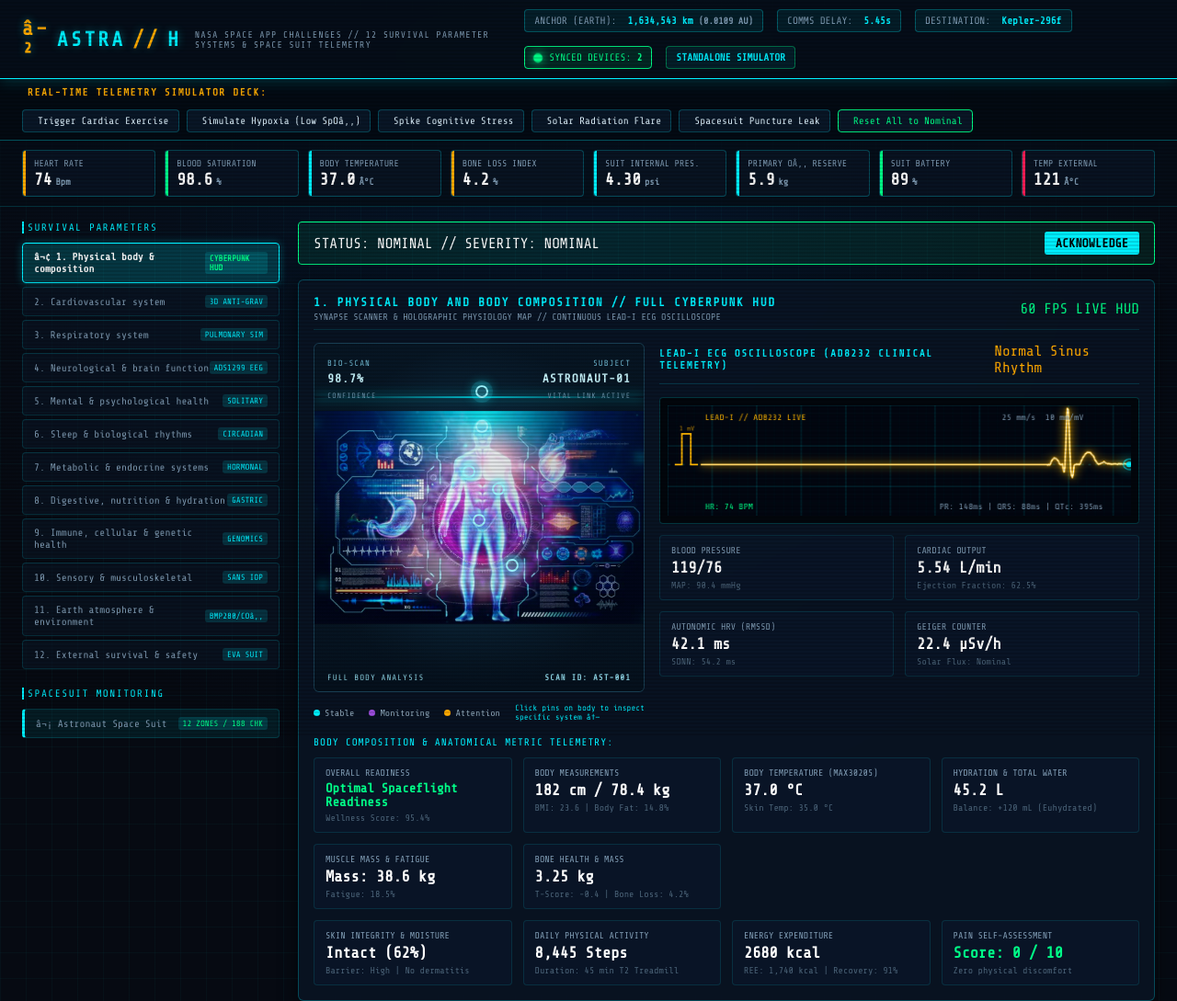
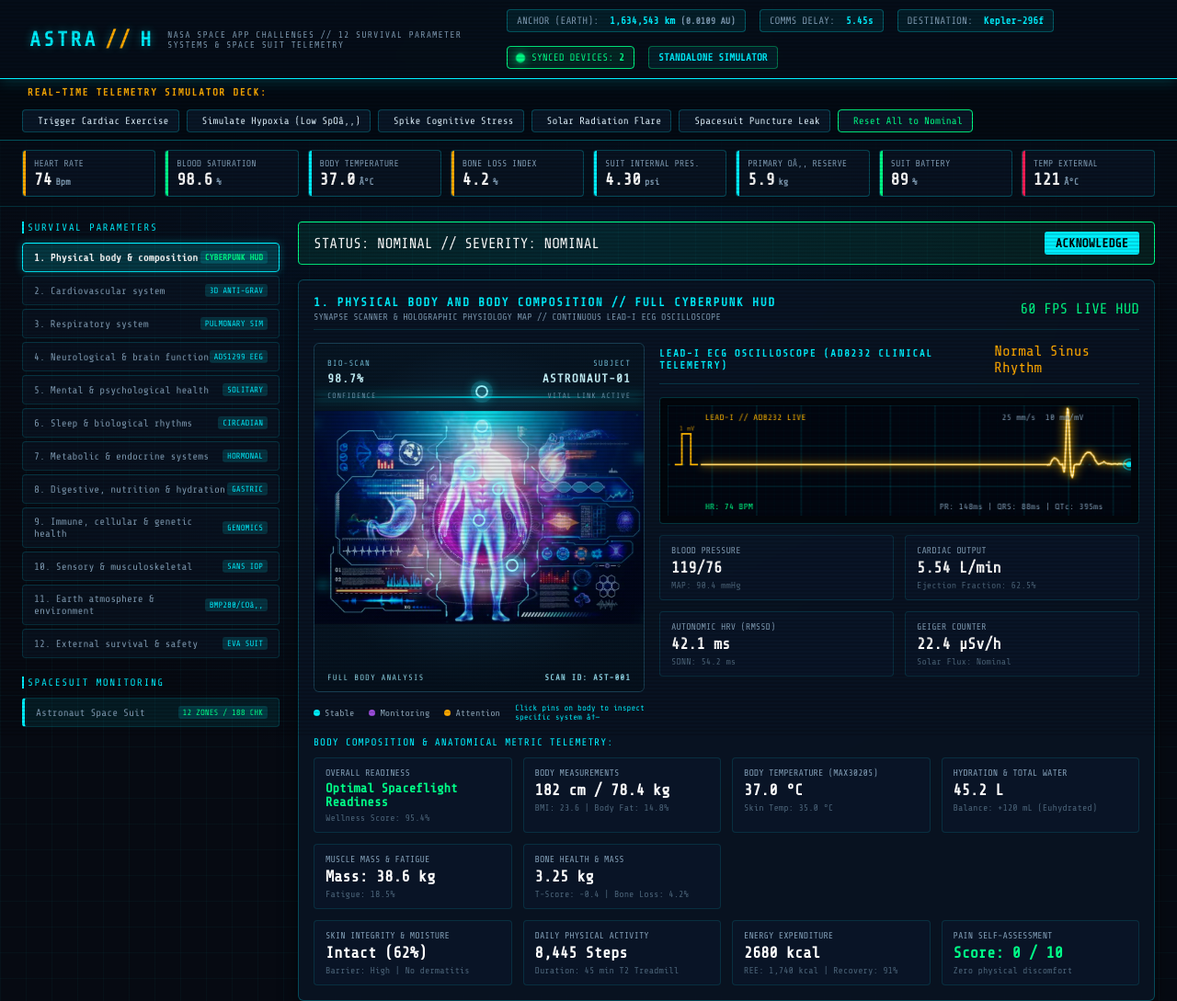
Before and after one commit to Srk9157/Astra-H, a plain HTML site: page index.html in a window 1280 px wide. Shown: the top 1089 px of the page at 92% size. Drawn offline with nearby package versions, Linux system fonts and the light colour scheme; animation ran at ten frames a second.

Commit message:
Update index.html

```diff
--- a/index.html
+++ b/index.html
@@ -27,7 +27,7 @@
   <header class="hud-header">
     <div class="brand-section">
       <div class="brand-logo">
-        <span>â–²</span> ASTRA <span>//</span> H
+        <span></span> ASTRA <span>//</span> H
       </div>
       <div class="brand-subtitle">
         NASA SPACE APP CHALLENGES // 12 SURVIVAL PARAMETER SYSTEMS & SPACE SUIT TELEMETRY
@@ -128,7 +128,7 @@
     <aside class="widget-sidebar">
       <div class="sidebar-title">SURVIVAL PARAMETERS</div>
       <button class="nav-widget-btn active" data-view="overview">
-        <span>â¬¢ 1. Physical body & composition</span>
+        <span> 1. Physical body & composition</span>
         <span class="badge" style="color:var(--neon-green);">CYBERPUNK HUD</span>
       </button>
       <button class="nav-widget-btn" data-view="view-cardio">
@@ -178,7 +178,7 @@
 
       <div class="sidebar-title" style="margin-top:16px;">SPACESUIT MONITORING</div>
       <button class="nav-widget-btn" data-view="view-suit" style="border-left: 3px solid var(--neon-cyan); background: rgba(0, 240, 255, 0.08);">
-        <span>â¬¡ Astronaut Space Suit</span>
+        <span> Astronaut Space Suit</span>
         <span class="badge" style="color:var(--neon-green);">12 ZONES / 188 CHK</span>
       </button>
     </aside>
```
